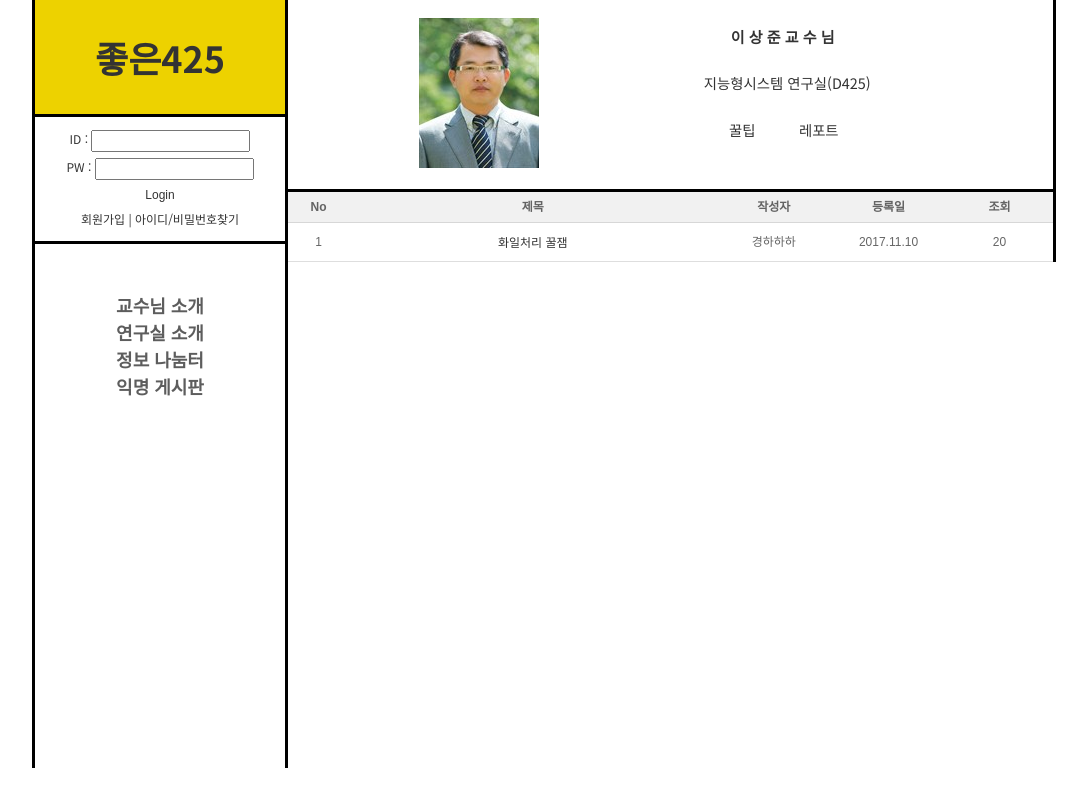
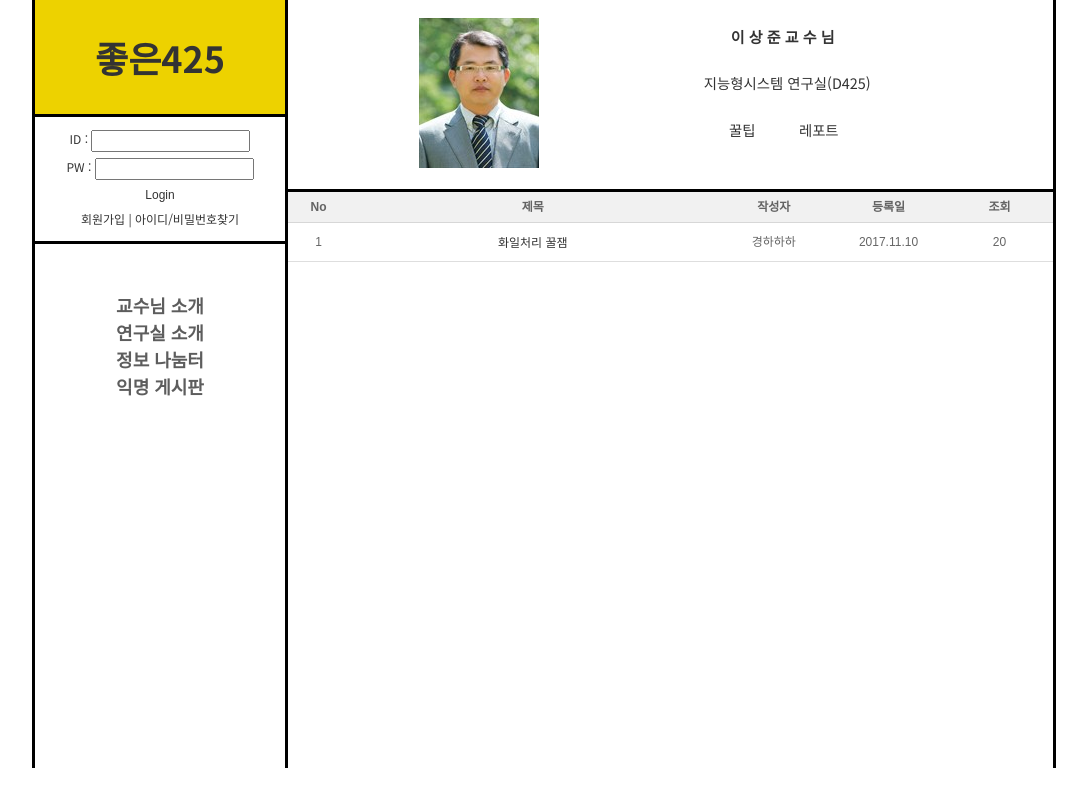
Before and after one commit to leeikjeun/islab-web-project, a Django app: a page that uses conf/mainWeb/templates/mainWeb/base.html in a window 1280 px wide. Shown: the whole page, without its empty margins (96-1183 px from the left). Run offline with Django 3.2, Linux system fonts and the light colour scheme.

Commit message:
옆에 라인 길게 뺌

```diff
--- a/conf/mainWeb/static/css/base.css
+++ b/conf/mainWeb/static/css/base.css
@@ -100,7 +100,7 @@ aside {
 #content{
   float: right;
   width: 75%;
-  height:;
+  height: 100%;
   border-right: 3px solid #000;
 }
 aside::after {
```
